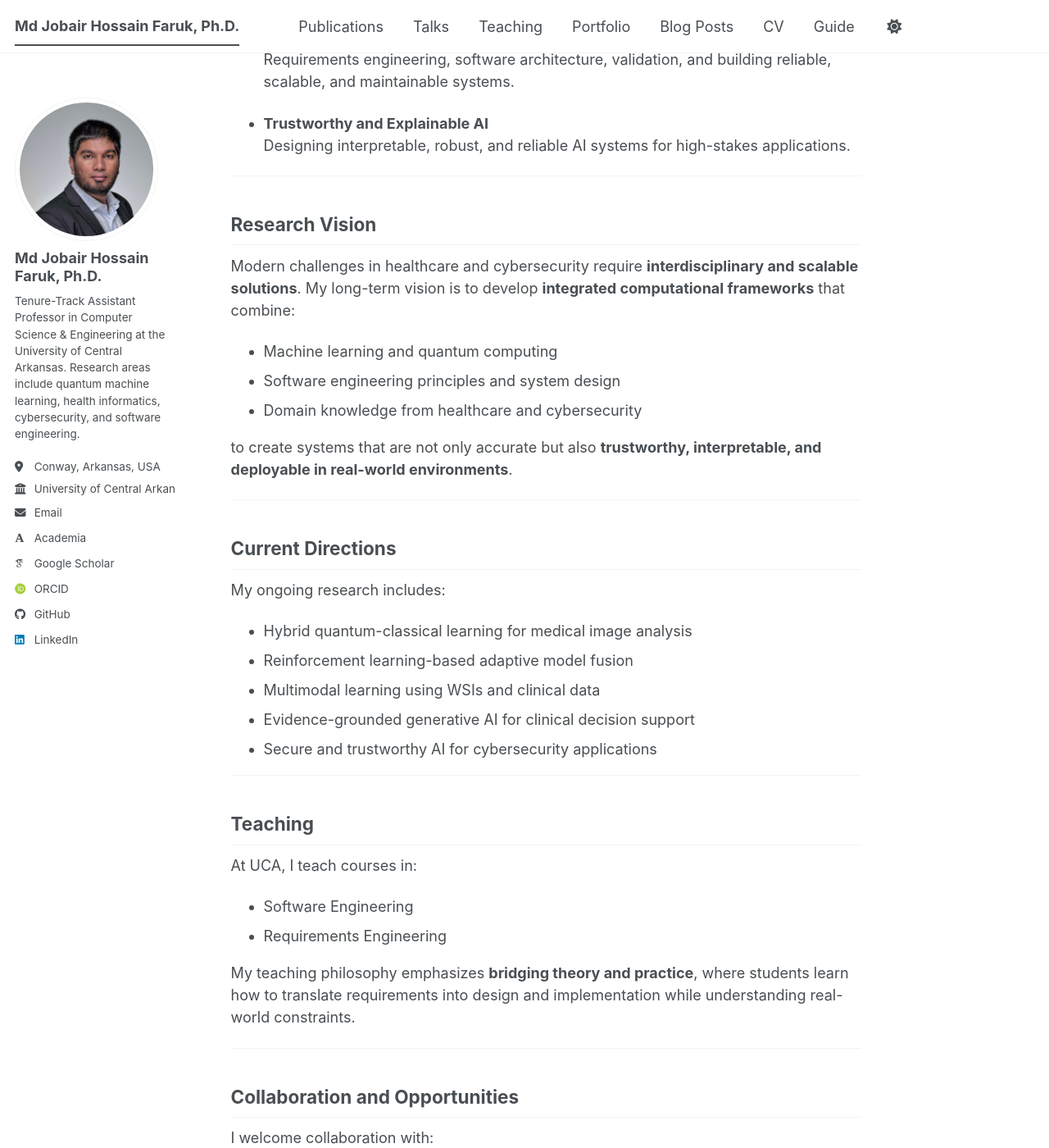
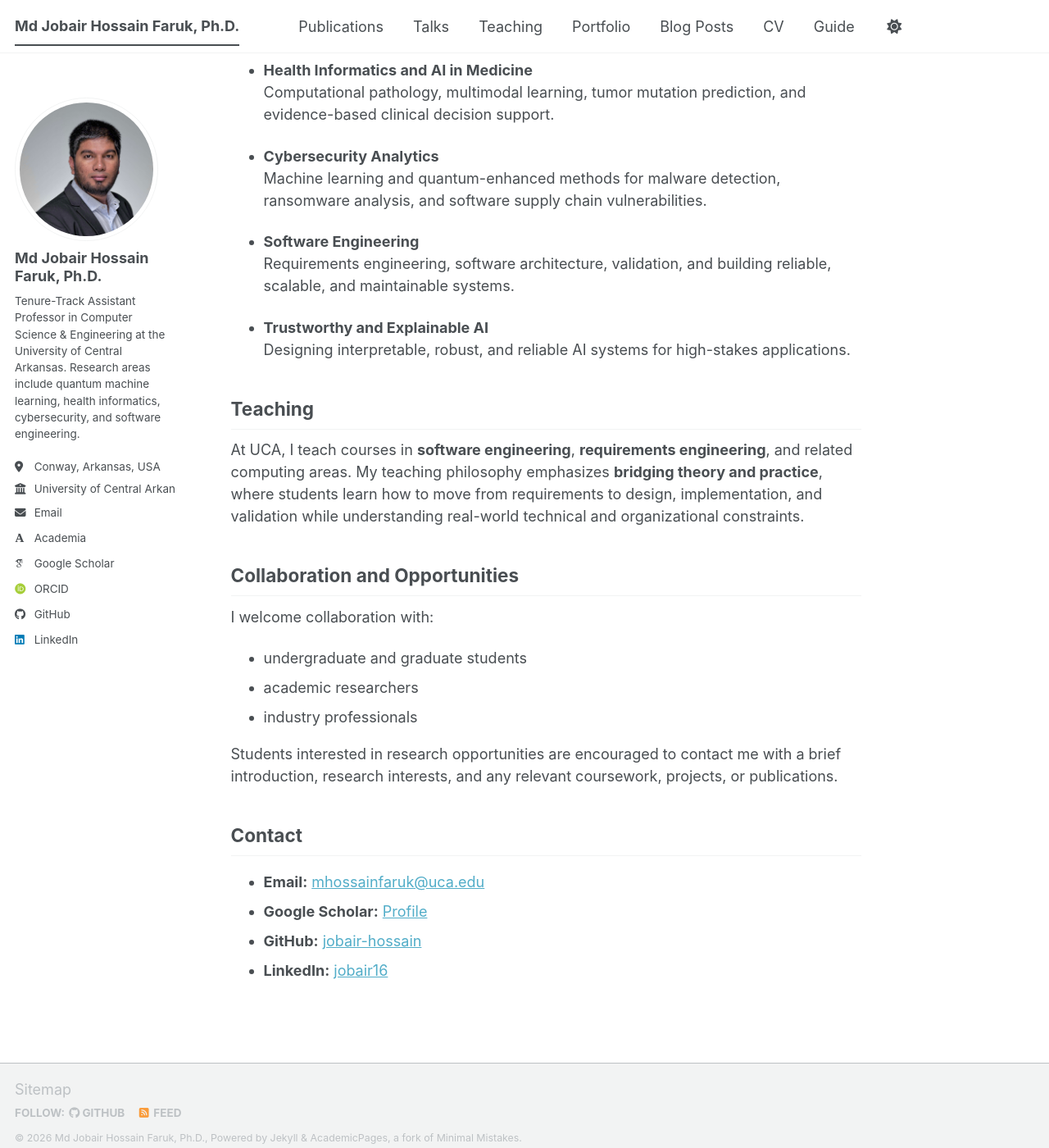
Before and after one commit to jobair-hossain/jobair-hossain.github.io, a Jekyll site: the page built from _pages/about.md, in a window 1280 px wide and 1400 px high, scrolled down 844 px. Shown: the whole window at 82% size. Built offline with Jekyll 4.4.1, drawn with Linux system fonts in a browser that asks for light colours; some web fonts are replaced; a script bundle is joined from its source files by our own code; library files that are not in the unit come from our copies; some of the changed text lies outside the part shown.

Commit message:
Update about.md

```diff
--- a/_pages/about.md
+++ b/_pages/about.md
@@ -5,11 +5,17 @@
 author_profile: true
 ---
 
-I am a **Tenure-Track Assistant Professor** in the Department of Computer Science & Engineering at the **University of Central Arkansas (UCA)**. My work lies at the intersection of **quantum machine learning, artificial intelligence, health informatics, cybersecurity, and software engineering**, with a focus on developing **trustworthy, efficient, and real-world applicable computational systems**.
+I am a **Tenure-Track Assistant Professor** in the **Department of Computer Science & Engineering** at the **University of Central Arkansas (UCA)**. My work lies at the intersection of **quantum machine learning, artificial intelligence, health informatics, cybersecurity, and software engineering**, with a focus on developing **trustworthy, efficient, and real-world applicable computational systems**.
 
 My research integrates **classical and quantum machine learning approaches** to address complex challenges in healthcare and security domains. In particular, I work on **multimodal medical data analysis**, including histopathological whole slide images (WSIs), clinical data, and structured biomedical information, with the goal of improving **disease prediction, tumor classification, and clinical decision support systems**.
 
----
+## Educational Background
+
+- **Ph.D. in Computer Science**, New York Institute of Technology, United States
+- **M.S. in Software Engineering**, Kennesaw State University, United States
+- **B.Sc. in Software Engineering**, Sultan Idris Education University, Malaysia
+
+My academic training spans **software engineering, artificial intelligence, cybersecurity, and health informatics**, which continues to shape both my teaching and research agenda.
 
 ## Research Interests
 
@@ -28,58 +34,23 @@
 - **Trustworthy and Explainable AI**
   Designing interpretable, robust, and reliable AI systems for high-stakes applications.
 
----
-
-## Research Vision
-
-Modern challenges in healthcare and cybersecurity require **interdisciplinary and scalable solutions**. My long-term vision is to develop **integrated computational frameworks** that combine:
-
-- Machine learning and quantum computing
-- Software engineering principles and system design
-- Domain knowledge from healthcare and cybersecurity
-
-to create systems that are not only accurate but also **trustworthy, interpretable, and deployable in real-world environments**.
-
----
-
-## Current Directions
-
-My ongoing research includes:
-
-- Hybrid quantum-classical learning for medical image analysis
-- Reinforcement learning-based adaptive model fusion
-- Multimodal learning using WSIs and clinical data
-- Evidence-grounded generative AI for clinical decision support
-- Secure and trustworthy AI for cybersecurity applications
-
----
-
 ## Teaching
 
-At UCA, I teach courses in:
-
-- Software Engineering
-- Requirements Engineering
-
-My teaching philosophy emphasizes **bridging theory and practice**, where students learn how to translate requirements into design and implementation while understanding real-world constraints.
-
----
+At UCA, I teach courses in **software engineering**, **requirements engineering**, and related computing areas. My teaching philosophy emphasizes **bridging theory and practice**, where students learn how to move from requirements to design, implementation, and validation while understanding real-world technical and organizational constraints.
 
 ## Collaboration and Opportunities
 
 I welcome collaboration with:
 
-- Students (undergraduate and graduate)
-- Academic researchers
-- Industry professionals
+- undergraduate and graduate students
+- academic researchers
+- industry professionals
 
-Students interested in research opportunities are encouraged to reach out with their background, interests, and any relevant experience.
-
----
+Students interested in research opportunities are encouraged to contact me with a brief introduction, research interests, and any relevant coursework, projects, or publications.
 
 ## Contact
 
-📧 Email: [mhossainfaruk@uca.edu](mailto:mhossainfaruk@uca.edu)
-🔗 Google Scholar: https://scholar.google.com/citations?user=tN6WOm4AAAAJ
-💻 GitHub: https://github.com/jobair-hossain
-🔗 LinkedIn: https://www.linkedin.com/in/jobair16/
+- **Email:** [mhossainfaruk@uca.edu](mailto:mhossainfaruk@uca.edu)
+- **Google Scholar:** [Profile](https://scholar.google.com/citations?user=tN6WOm4AAAAJ)
+- **GitHub:** [jobair-hossain](https://github.com/jobair-hossain)
+- **LinkedIn:** [jobair16](https://www.linkedin.com/in/jobair16/)
```
